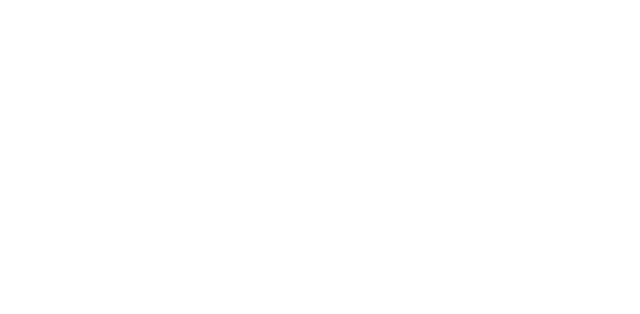
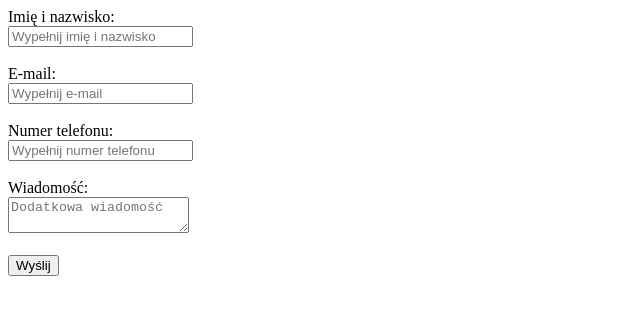
Before and after one commit to pmarcin98/HTML, a plain HTML site: page Zadanie3/index.html in a window 1280 px wide. Shown: the whole page, without its empty margins (0-640 px from the left). Drawn offline with Linux system fonts and the light colour scheme.

Commit message:
Wykonane zadanie3

```diff
--- a/Zadanie3/index.html
+++ b/Zadanie3/index.html
@@ -6,6 +6,22 @@
     <title>Formularz</title>
 </head>
 <body>
+    <form action="https://formspree.io/xdowelly" method="POST">
 
+        <label for="name">Imię i nazwisko:</label><br>
+        <input type="text" name="name" id="name" placeholder="Wypełnij imię i nazwisko" maxlength="60" required><br><br>
+
+        <label for="email">E-mail:</label><br>
+        <input type="email" name="email" id="email" placeholder="Wypełnij e-mail" maxlength="50" required><br><br>
+
+        <label for="phone">Numer telefonu:</label><br>
+        <input type="tel" name="phone" id="phone" placeholder="Wypełnij numer telefonu" maxlength="20" required><br><br>
+
+        <label for="message">Wiadomość:</label><br>
+        <textarea maxlength="300" name="message" id="message" placeholder="Dodatkowa wiadomość"></textarea><br><br>
+
+        <input type="submit" value="Wyślij" >
+
+    </form>
 </body>
 </html>
```
